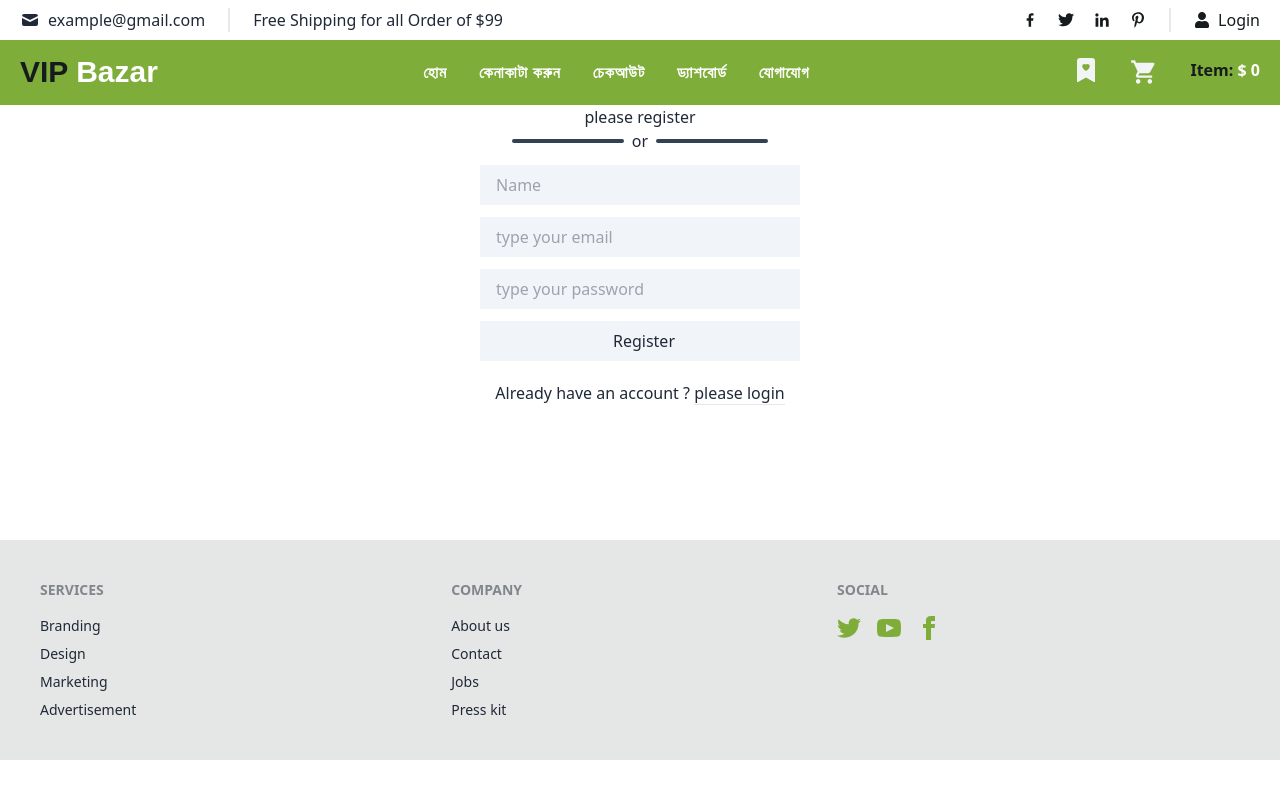
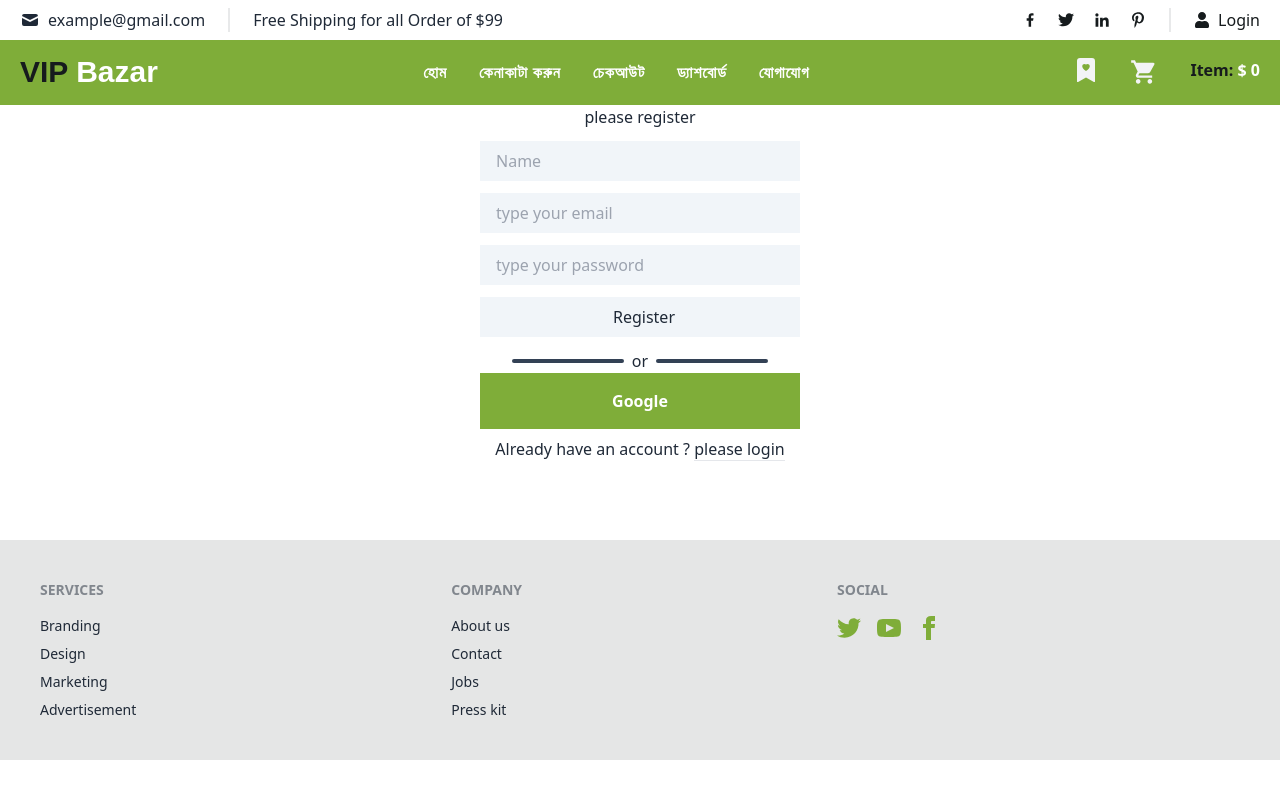
Before and after one commit to team-binarybrains/Ecommerce-client, a React (Create React App) app: page /register in a window 1280 px wide. Built offline with nearby package versions, Linux system fonts and the light colour scheme.

Commit message:
goole register

```diff
--- a/src/Component/Auth/Login.js
+++ b/src/Component/Auth/Login.js
@@ -1,8 +1,7 @@
 import React, { useRef } from 'react';
-import { useSignInWithEmailAndPassword } from 'react-firebase-hooks/auth';
+import { useSignInWithEmailAndPassword, useSignInWithGoogle } from 'react-firebase-hooks/auth';
 import { Link, useNavigate } from 'react-router-dom';
 import auth from '../../firebase.init';
-// import SocialLogin from '../SocialLogin/SocialLogin';
 
 const Login = () => {
     const emailRef=useRef('')
@@ -18,6 +17,9 @@ const Login = () => {
         navigate("/home");
         console.log(user);
       }
+
+      const [signInWithGoogle, userGoogle, loadinguserGoogle, erroruserGoogle] = useSignInWithGoogle(auth);
+
     const handleLogin =async ( event )=>{
         event.preventDefault();
         const email=emailRef.current.value;
@@ -31,26 +33,28 @@ const Login = () => {
        <h1 className='text-center'>please login</h1>
 
        <div className ='mx-auto'>
-             <div className ='text-center'>
 
-        {/* <SocialLogin></SocialLogin> */}
-             </div>
-
-          <div>
-
-            <div className="flex items-center justify-center">
-            <div className="h-1 bg-slate-700 w-28 rounded "></div>
-             <p className="px-2">or</p>
-             <div className="h-1 bg-slate-700 w-28 rounded "></div>
-
-           </div>
-         </div>
        <form onSubmit={handleLogin}>
          <input className="block bg-slate-100 my-3 py-2 px-2 w-80 pl-4 outline-none mx-auto" type="text"  name="name" placeholder="Name" required/>
          <input ref={emailRef} className="block bg-slate-100 my-3 py-2 px-2 w-80 pl-4 outline-none mx-auto" type="email" name="email" placeholder="type your email" required/>
          <input ref={passwordRef} className="block bg-slate-100 my-3 py-2 px-2 w-80 pl-4 outline-none mx-auto" type="password" name="password" placeholder="type your password" required/>
          <input className='block bg-slate-100 my-3 py-2 px-2 w-80 pl-4 outline-none mx-auto'  type="submit" value="Login" />
        </form>
+
+       <div>
+
+           <div className="flex items-center justify-center">
+           <div className="h-1 bg-slate-700 w-28 rounded "></div>
+            <p className="px-2">or</p>
+            <div className="h-1 bg-slate-700 w-28 rounded "></div>
+
+          </div>
+
+          <div className='mx-auto bg-[#7fad39] font-bold text-white  text-center w-80'>
+         <button className=" m-4 text-center" stroke="currentColor" onClick={() => signInWithGoogle()}> Google </button>
+         </div>
+        </div>
+
        </div>
 
        <div className='pt-2 font-medium text-center'>
--- a/src/Component/Auth/Register.js
+++ b/src/Component/Auth/Register.js
@@ -1,9 +1,8 @@
 import React from 'react';
-import { useCreateUserWithEmailAndPassword } from 'react-firebase-hooks/auth';
+import { useCreateUserWithEmailAndPassword, useSignInWithGoogle } from 'react-firebase-hooks/auth';
 import { Link, useLocation, useNavigate } from 'react-router-dom';
 import auth from '../../firebase.init';
 import Loading from '../Share/Loading';
-// import SocialLogin from '../SocialLogin/SocialLogin';
 
 const Register = () => {
     const navigate=useNavigate()
@@ -14,9 +13,14 @@ const Register = () => {
         loading,
         error,
       ] = useCreateUserWithEmailAndPassword(auth);
-      if(loading ){
+
+      const [signInWithGoogle, userGoogle, loadinguserGoogle, erroruserGoogle] = useSignInWithGoogle(auth);
+
+
+      if(loading || loadinguserGoogle ){
         return <Loading></Loading>
       }
+
       let from = location.state?.from?.pathname || "/";
       if(user){
         navigate(from, { replace: true });
@@ -34,19 +38,8 @@ const Register = () => {
           <div className=" mx-auto">
        <h1 className='text-center'>please register</h1>
        <div className ='mx-auto'>
-             <div className ='text-center'>
-             {/* <SocialLogin></SocialLogin> */}
-             </div>
 
-          <div>
 
-            <div className="flex items-center justify-center">
-            <div className="h-1 bg-slate-700 w-28 rounded "></div>
-             <p className="px-2">or</p>
-             <div className="h-1 bg-slate-700 w-28 rounded "></div>
-
-           </div>
-         </div>
        <form onSubmit={handleRegister}>
          <input className="block bg-slate-100 my-3 py-2 px-2 w-80 pl-4 outline-none mx-auto" type="text" placeholder="Name" name="name" required/>
          <input className="block bg-slate-100 my-3 py-2 px-2 w-80 pl-4 outline-none mx-auto" type="email" name="email" placeholder="type your email" required/>
@@ -54,6 +47,18 @@ const Register = () => {
          <input className='block bg-slate-100 my-3 py-2 px-2 w-80 pl-4 outline-none mx-auto'  type="submit" value="Register" />
        </form>
        </div>
+
+       <div>
+           <div className="flex items-center justify-center">
+           <div className="h-1 bg-slate-700 w-28 rounded "></div>
+            <p className="px-2">or</p>
+            <div className="h-1 bg-slate-700 w-28 rounded "></div>
+          </div>
+
+         <div className='mx-auto bg-[#7fad39] font-bold text-bold text-white text-center w-80'>
+         <button className=" m-4 text-center" stroke="currentColor" onClick={() => signInWithGoogle()}> Google </button>
+         </div>
+        </div>
 
        <div className='pt-2 font-medium text-center'>
       <p> Already have an account ?   <Link to='/login' className='border-b'>please login </Link></p>
```
